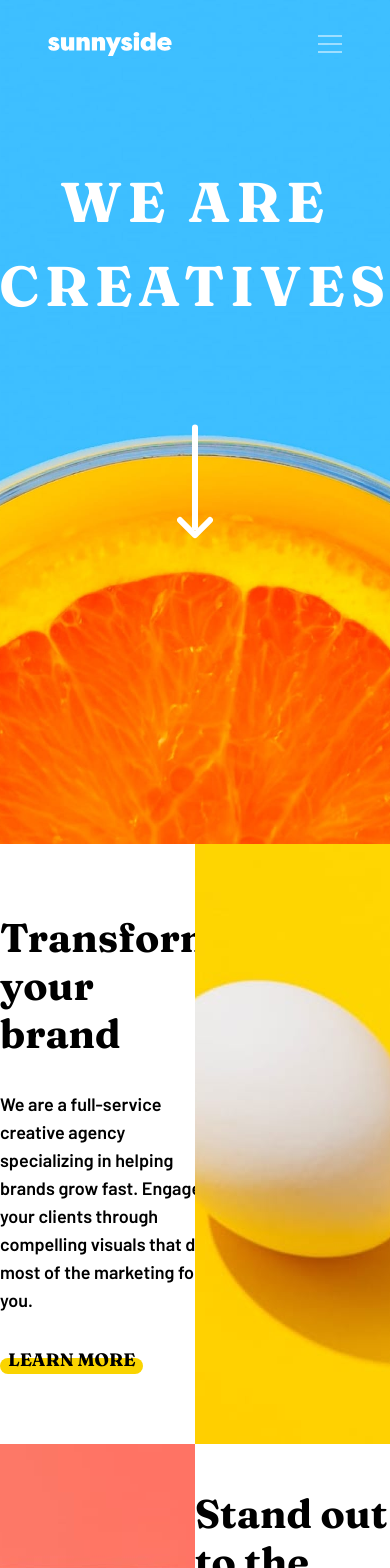
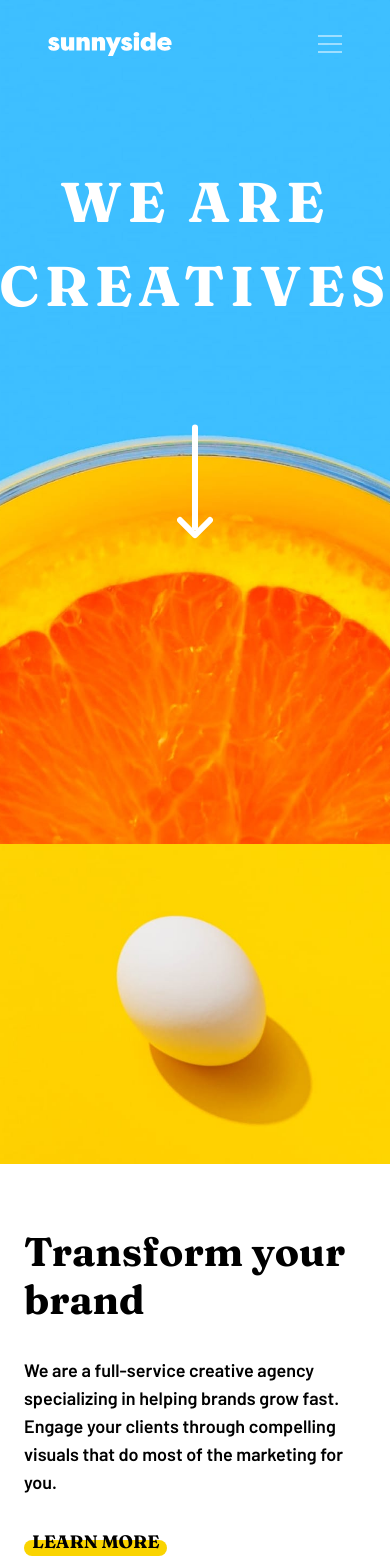
Before and after one commit to dominikrubroeder/sunnyside-agency-landing-page, a Next.js app: page / in a window 390 px wide. Shown: the top 1568 px of the page. Built offline with nearby package versions, Linux system fonts and the light colour scheme.

Commit message:
Optimize responsive usage for ImageTextBlock component

```diff
--- a/src/components/ImageTextBlock.tsx
+++ b/src/components/ImageTextBlock.tsx
@@ -13,10 +13,24 @@ export default function ImageTextBlock({
   text,
 }: ImageTextSectionProps) {
   return (
-    <section className="grid min-h-[37.5rem] grid-cols-2">
+    <section className="flex flex-col md:grid md:min-h-[37.5rem] md:grid-cols-2">
       <div
-        className={`mx-auto flex max-w-[27.8175rem] flex-col justify-center gap-8 text-left ${
-          imagePosition === "Left" ? "order-2" : "order-1"
+        className={`relative h-80 shrink-0 md:h-auto ${
+          imagePosition === "Left" ? "md:order-1" : "md:order-2"
+        }`}
+      >
+        <Image
+          src={imageSource}
+          alt="Transform"
+          layout="fill"
+          className="shrink-0"
+          objectFit="cover"
+        />
+      </div>
+
+      <div
+        className={`mx-auto flex max-w-[27.8175rem] flex-col justify-center gap-8 px-6 py-16 text-left ${
+          imagePosition === "Left" ? "md:order-2" : "md:order-1"
         }`}
       >
         <h2 className="font-fraunces text-[2.5rem] leading-[1.2]">{title}</h2>
@@ -29,19 +43,6 @@ export default function ImageTextBlock({
           Learn more
         </a>
       </div>
-
-      <div
-        className={`relative ${
-          imagePosition === "Left" ? "order-1" : "order-2"
-        }`}
-      >
-        <Image
-          src={imageSource}
-          alt="Transform"
-          layout="fill"
-          objectFit="cover"
-        />
-      </div>
     </section>
   );
 }
```
